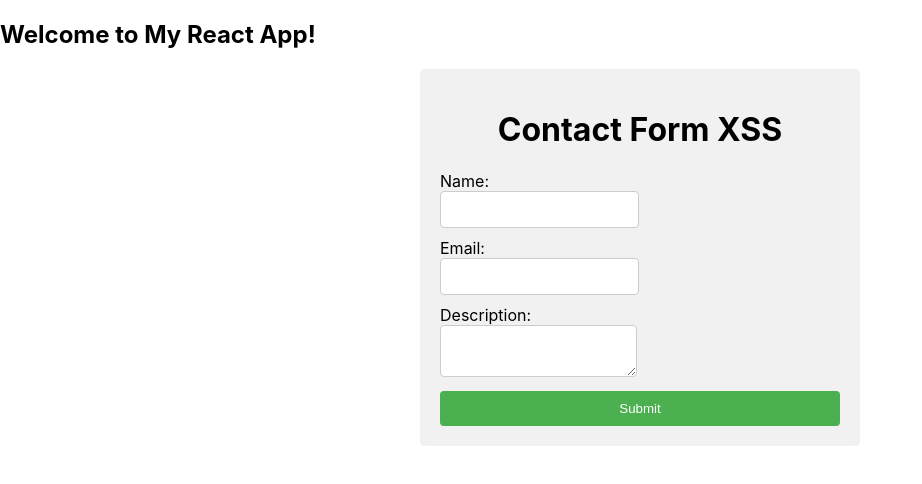
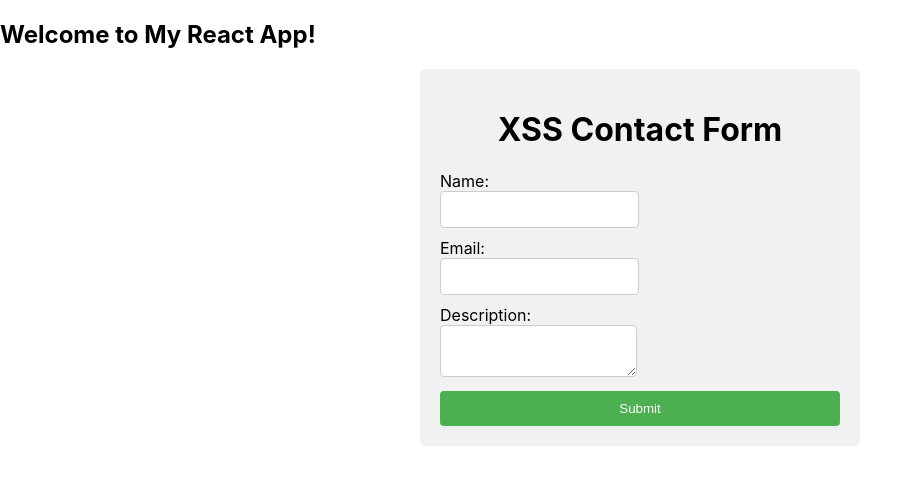
Before and after one commit to DevSecOps-AppSec/amplifyapp, a React (Create React App) app: page / in a window 1280 px wide. Shown: the top 484 px of the page, without its empty margins (0-922 px from the left). Built offline with nearby package versions, Linux system fonts and the light colour scheme.

Commit message:
Update App.js

```diff
--- a/src/App.js
+++ b/src/App.js
@@ -28,7 +28,7 @@ const App = () => {
     <div>
       <Header />
       <div className="container">
-        <h1>Contact Form XSS</h1>
+        <h1>XSS Contact Form </h1>
         <form onSubmit={handleSubmit}>
           <div>
             <label htmlFor="name">Name:</label>
```
